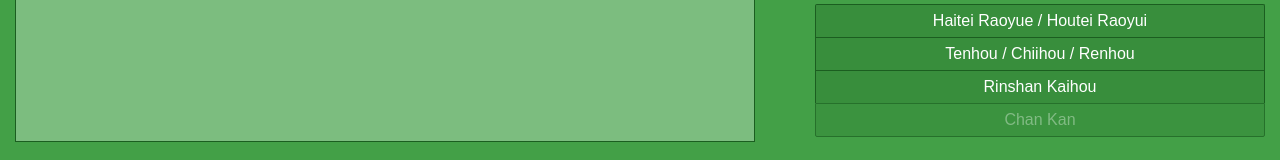
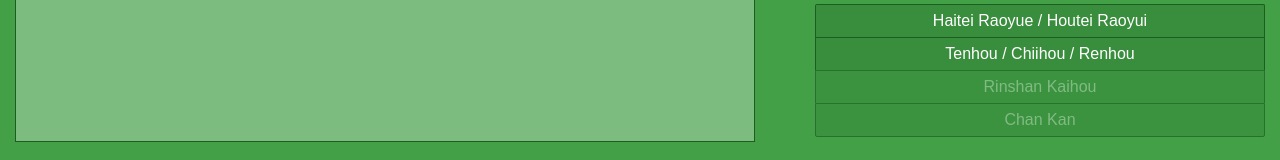
Before and after one commit to EmeraldCoder/riichi-pointer-js, a Vue app: page / in a window 1280 px wide. Shown: the part 470-630 px from the top of the page. Built offline with nearby package versions, Linux system fonts and the light colour scheme.

Commit message:
Fix special cases enable/disable state for certain edge cases

```diff
--- a/src/App.vue
+++ b/src/App.vue
@@ -378,7 +378,7 @@ COMBINAISONS WRAPPER
 <script>
 import Hand from './core/hand'
 import { TileFactory, NumberedTile } from './core/tile-classes'
-import { CombinaisonFactory, Orphan, Pair } from './core/combinaison-classes'
+import { CombinaisonFactory, Orphan, Pair, Kan } from './core/combinaison-classes'
 import { DefaultRuleset } from './core/ruleset-classes'
 import CombinaisonComponent from './components/Combinaison.vue'
 import TileSelectionModalComponent from './components/TileSelectionModal.vue'
@@ -474,15 +474,19 @@ export default {
     combinaisonCounts () {
       let pair = 0
       let orphan = 0
+      let kan = this.openCombinaisons.filter(x => x instanceof Kan).length
       let chiiPonKan = this.openCombinaisons.length
 
       this.concealedCombinaisons.forEach(x => {
         if (x instanceof Orphan) orphan++
         else if (x instanceof Pair) pair++
-        else chiiPonKan++
+        else if (x instanceof Kan) {
+          kan++
+          chiiPonKan++
+        } else chiiPonKan++
       })
 
-      return { pair, orphan, chiiPonKan }
+      return { pair, orphan, kan, chiiPonKan }
     },
 
     addOrphanAvailable () {
@@ -509,19 +513,19 @@ export default {
     },
 
     tenhouChiihouRenhouAvailable () {
-      return this.openCombinaisons.length === 0 && this.riichiType == null && !this.specialCases.includes('lastTurn')
+      return this.openCombinaisons.length === 0 && this.riichiType == null && !this.specialCases.includes('lastTile')
     },
 
     chankanAvailable () {
-      return !this.specialCases.includes('rinshan') && this.winningType === 'ron'
+      return !this.specialCases.includes('rinshan') && !this.specialCases.includes('lastTile') && this.winningType === 'ron'
     },
 
     rinshanAvailable () {
-      return this.winningType === 'tsumo'
+      return this.winningType === 'tsumo' && this.combinaisonCounts.kan > 0
     },
 
     haiteiHouteiAvailable () {
-      return !this.specialCases.includes('firstTurn')
+      return !this.specialCases.includes('firstTurn') && !this.specialCases.includes('chankan')
     },
 
     tsumoAvailable () {
@@ -547,6 +551,10 @@ export default {
 
     specialCases (value) {
       if (value.includes('firstTurn') && !this.addIsConcealed) this.addIsConcealed = true
+    },
+
+    rinshanAvailable (value) {
+      if (!value && this.specialCases.includes('rinshan')) this.specialCases.splice(this.specialCases.indexOf('rinshan'), 1)
     }
   },
 
```
